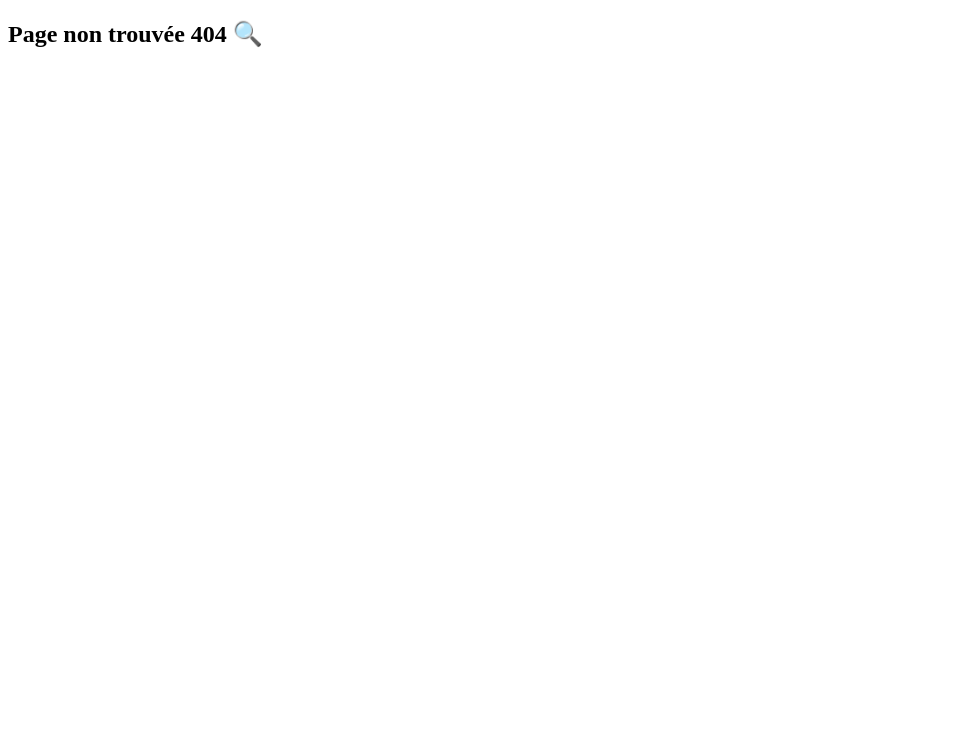
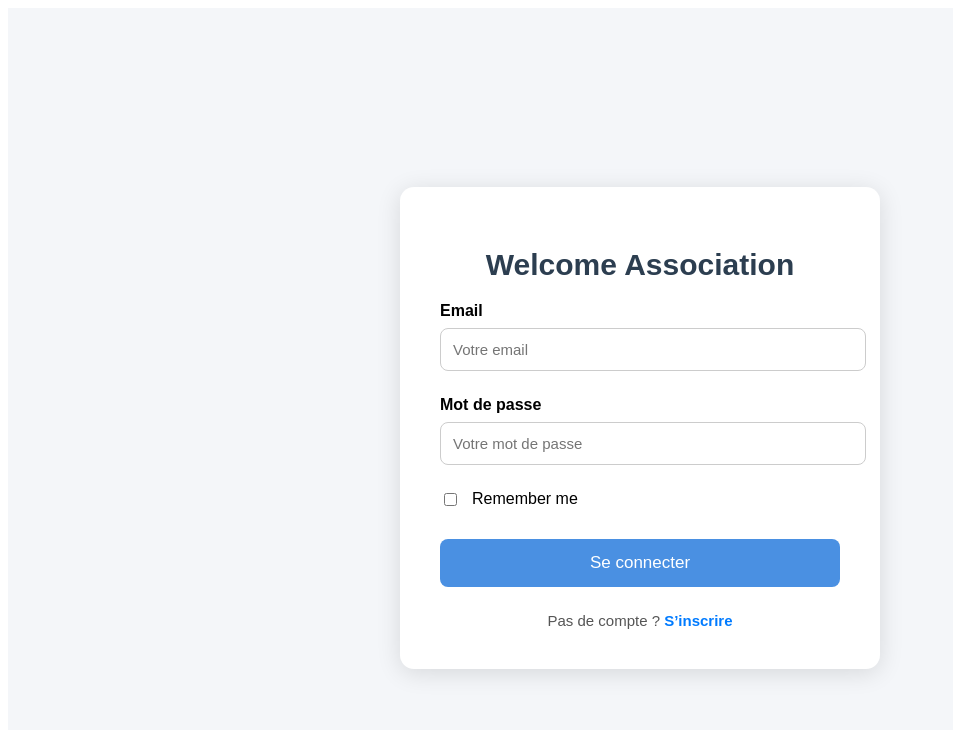
Before and after one commit to GosseFlorian/Associsson, a React (Vite) app in the folder frontend/: page /login in a window 1280 px wide. Before the commit this address had no page. Shown: the top 730 px of the page, without its empty margins (0-953 px from the left). Built offline with nearby package versions, Linux system fonts and the light colour scheme.

Commit message:
ajout de login

```diff
--- a/frontend/src/App.tsx
+++ b/frontend/src/App.tsx
@@ -1,5 +1,6 @@
 import "./App.css";
 import { Routes, Route } from "react-router-dom";
+import LoginSimple from "./pages/login";
 // On importe les pages depuis notre dossier pages/
 
 function App() {
@@ -9,6 +10,11 @@ function App() {
 
       {/* Page erreur 404 */}
       <Route path="*" element={<h2>Page non trouvée 404 🔍</h2>} />
+
+       {/* Page login */}
+      <Route path="/login" element={<LoginSimple />} />
+
+
     </Routes>
   );
 }
--- /dev/null
+++ b/frontend/src/pages/login.css
@@ -0,0 +1,96 @@
+/* Centrage de la page */
+.login-wrapper {
+  height: 100vh;
+  display: flex;
+  justify-content: center;
+  align-items: center;
+  background: #f4f6f9;
+  padding: 20px;
+}
+
+/* Carte stylée */
+.login-card {
+  width: 400px;
+  padding: 40px; /* ⭐ plus d’espace */
+  border-radius: 14px;
+  background: white;
+  box-shadow: 0 4px 25px rgba(0,0,0,0.12);
+  text-align: center;
+  font-family: Arial, sans-serif;
+}
+
+/* Titre principal */
+.title {
+  font-size: 30px;
+  font-weight: bold;
+  margin-bottom: 20px; /* ⭐ espace ajouté */
+  color: #2c3e50;
+}
+
+/* Sous-titre */
+.subtitle {
+  font-size: 22px;
+  margin-bottom: 30px; /* ⭐ espace ajouté */
+  color: #34495e;
+}
+
+/* Inputs */
+.input-group {
+  text-align: left;
+  margin-bottom: 25px; /* ⭐ plus d’espace entre les champs */
+}
+
+.input-group label {
+  font-weight: bold;
+  margin-bottom: 8px; /* ⭐ espace ajouté */
+  display: block;
+}
+
+.input-group input {
+  width: 100%;
+  padding: 12px; /* ⭐ plus confortable */
+  border-radius: 8px;
+  border: 1px solid #ccc;
+  font-size: 15px;
+}
+
+/* Checkbox */
+.checkbox-group {
+  display: flex;
+  align-items: center;
+  gap: 12px;
+  margin: 20px 0; /* ⭐ espace ajouté */
+}
+
+/* Bouton */
+.login-btn {
+  width: 100%;
+  padding: 14px; /* ⭐ plus grand */
+  background: #4a90e2;
+  color: white;
+  border: none;
+  border-radius: 8px;
+  cursor: pointer;
+  font-size: 17px;
+  margin-top: 10px; /* ⭐ espace ajouté */
+  transition: 0.2s;
+}
+
+.login-btn:hover {
+  background: #357ab8;
+}
+.signup-text {
+  margin-top: 25px;
+  font-size: 15px;
+  color: #555;
+}
+
+.signup-text a {
+  color: #007bff;
+  font-weight: bold;
+  text-decoration: none;
+}
+
+.signup-text a:hover {
+  text-decoration: underline;
+}
--- /dev/null
+++ b/frontend/src/pages/login.tsx
@@ -0,0 +1,62 @@
+import React, { useState } from "react";
+import "./login.css";
+
+const LoginSimple: React.FC = () => {
+  const [email, setEmail] = useState("");
+  const [password, setPassword] = useState("");
+  const [remember, setRemember] = useState(false);
+
+  const handleLogin = () => {
+    console.log("Email:", email);
+    console.log("Password:", password);
+    console.log("Remember me:", remember);
+  };
+
+  return (
+    <div className="login-wrapper">
+      <div className="login-card">
+        <h1 className="title">Welcome Association</h1>
+
+        <div className="input-group">
+          <label>Email</label>
+          <input
+            type="email"
+            placeholder="Votre email"
+            value={email}
+            onChange={(e) => setEmail(e.target.value)}
+          />
+        </div>
+
+        <div className="input-group">
+          <label>Mot de passe</label>
+          <input
+            type="password"
+            placeholder="Votre mot de passe"
+            value={password}
+            onChange={(e) => setPassword(e.target.value)}
+          />
+        </div>
+
+        <div className="checkbox-group">
+          <input
+            type="checkbox"
+            checked={remember}
+            onChange={(e) => setRemember(e.target.checked)}
+          />
+          <label>Remember me</label>
+        </div>
+
+        <button className="login-btn" onClick={handleLogin}>
+          Se connecter
+        </button>
+
+        {/* ⭐ Le texte est maintenant DANS le cadre */}
+        <div className="signup-text">
+          Pas de compte ? <a href="/register">S’inscrire</a>
+        </div>
+      </div>
+    </div>
+  );
+};
+
+export default LoginSimple;
```
